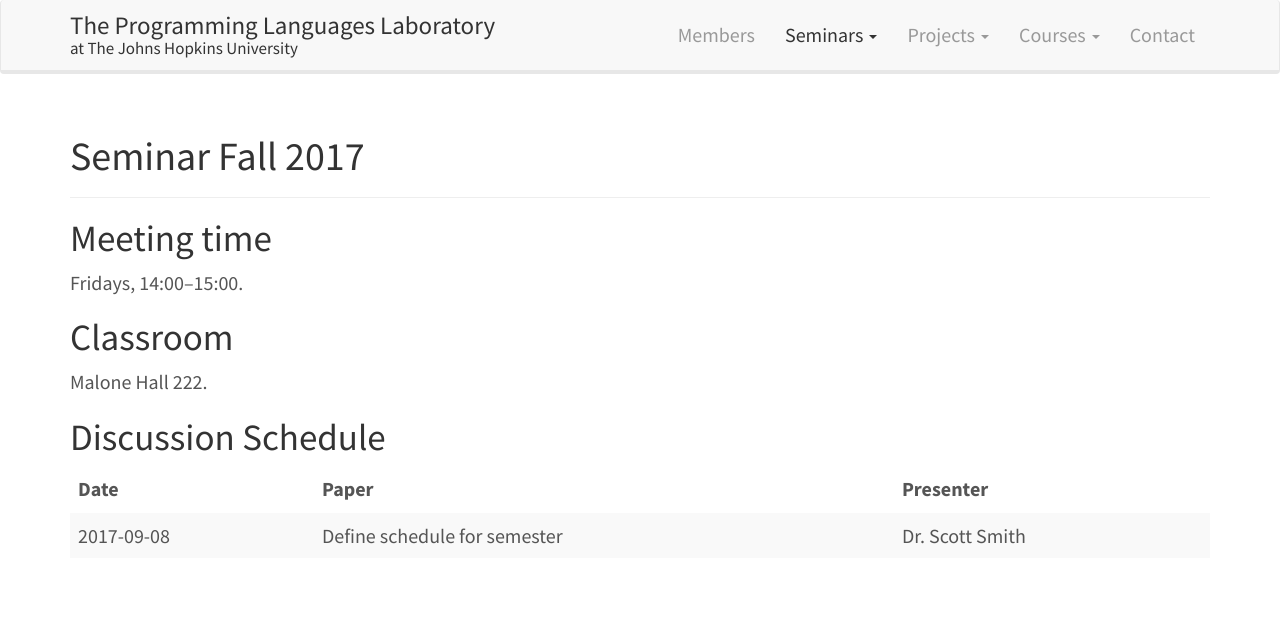
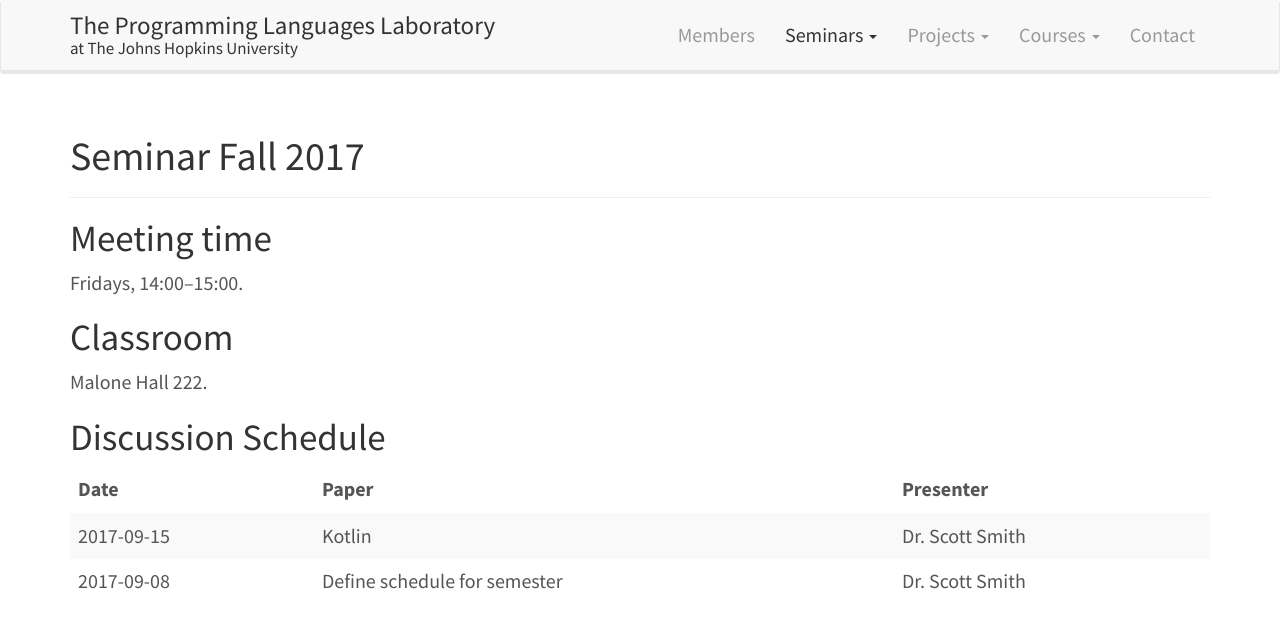
Before and after one commit to JHU-PL-Lab/www-pl-lab, a Jekyll site: the page built from seminars/fall-2017.md, in a window 1280 px wide. Shown: the top 628 px of the page. Built offline with Jekyll 4.4.1, drawn with Linux system fonts in a browser that asks for light colours.

Commit message:
Add 2017-09-15 seminar

```diff
--- a/seminars/fall-2017.md
+++ b/seminars/fall-2017.md
@@ -18,4 +18,5 @@ Discussion Schedule
 
 |       Date | Paper                                                                                                                                                                                                                                     | Presenter                                               |
 |------------+-------------------------------------------------------------------------------------------------------------------------------------------------------------------------------------------------------------------------------------------+---------------------------------------------------------|
+| 2017-09-15 | Kotlin                                                                                                                                                                                                                                    | Dr. Scott Smith                                         |
 | 2017-09-08 | Define schedule for semester                                                                                                                                                                                                              | Dr. Scott Smith                                         |
```
